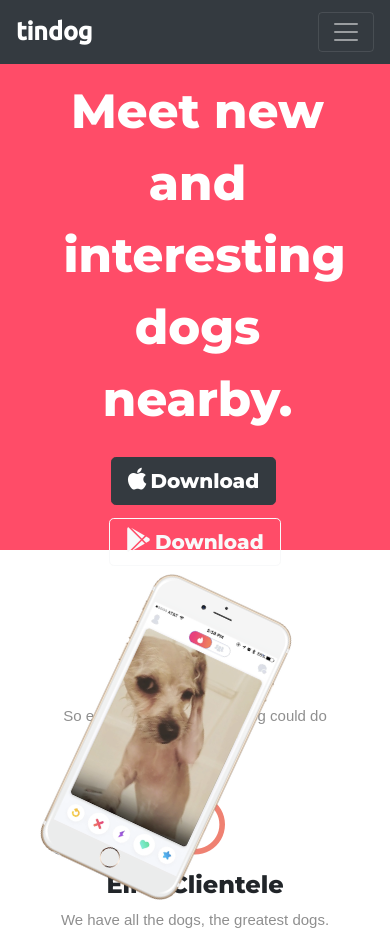
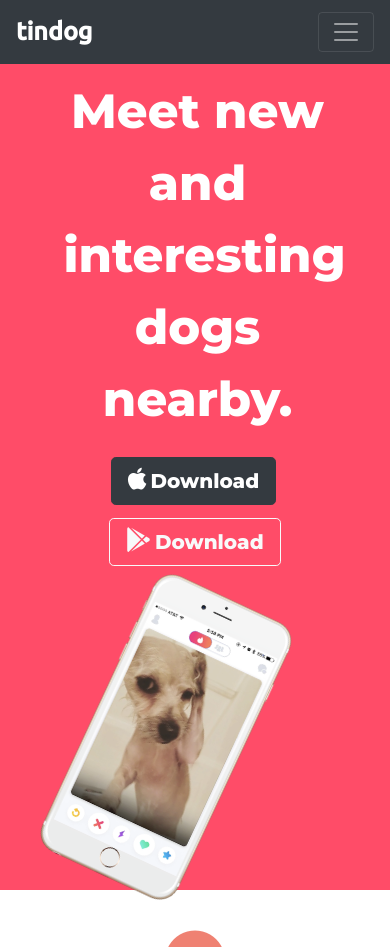
Before and after one commit to sdp69/sample2, a plain HTML site: page index.html in a window 390 px wide. Shown: the top 947 px of the page. Drawn offline with nearby package versions, Linux system fonts and the light colour scheme.

Commit message:
Update styles.css

```diff
--- a/css/styles.css
+++ b/css/styles.css
@@ -17,6 +17,7 @@
   {
       text-align: center;
       background-color: #ff4c68;
+      height: 890px;
   }
 }
 @media (max-width: 600px) {
```
